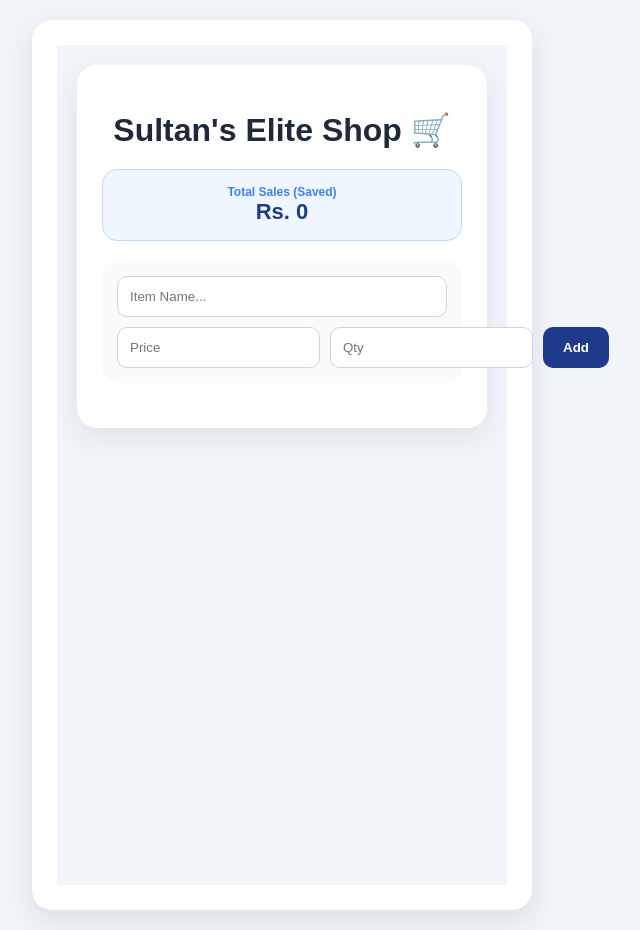
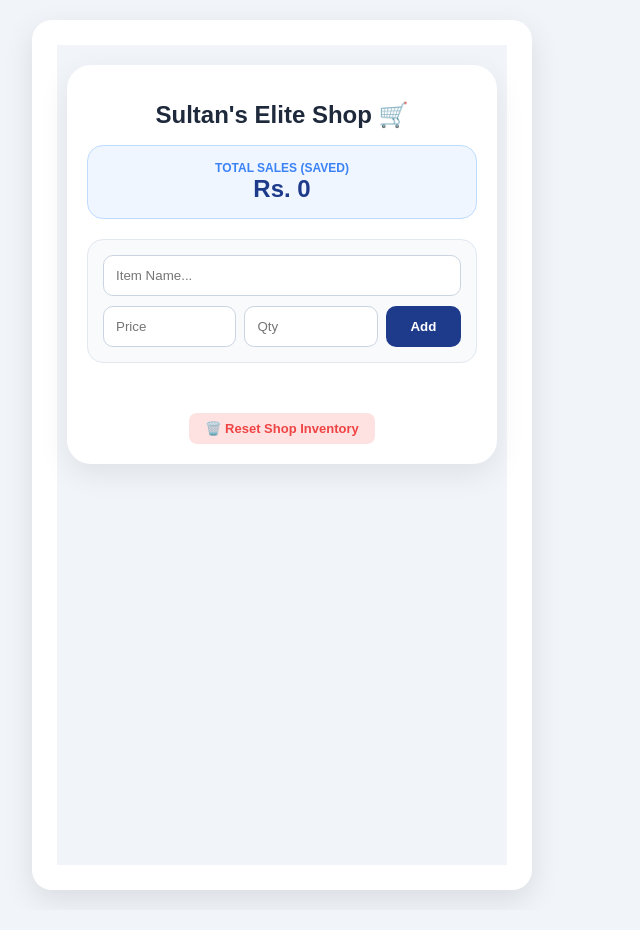
Before and after one commit to muhammadhasnain3031/sultan-elite-shop, a React (Vite) app: page / in a window 1280 px wide. Shown: the whole page, without its empty margins (358-998 px from the left). Built offline with nearby package versions, Linux system fonts and the light colour scheme.

Commit message:
Update App.jsx

```diff
--- a/src/App.jsx
+++ b/src/App.jsx
@@ -2,27 +2,24 @@ import React, { useState, useEffect } from 'react';
 import ListItem from './ListItem';
 
 export default function App() {
-  // 1. Shuru mein check karna ke kya pehle se koi data para hai?
   const [fruits, setFruits] = useState(() => {
-    const savedFruits = localStorage.getItem('sultan_inventory');
-    return savedFruits ? JSON.parse(savedFruits) : [];
+    const saved = localStorage.getItem('sultan_inventory');
+    return saved ? JSON.parse(saved) : [];
   });
 
   const [sales, setSales] = useState(() => {
-    const savedSales = localStorage.getItem('sultan_sales');
-    return savedSales ? Number(savedSales) : 0;
+    const saved = localStorage.getItem('sultan_sales');
+    return saved ? Number(saved) : 0;
   });
 
   const [inputValue, setInputValue] = useState("");
   const [inputPrice, setInputPrice] = useState("");
   const [quantity, setQuantity] = useState("");
 
-  // 2. Jab bhi 'fruits' change hon, unhein save kar lo
   useEffect(() => {
     localStorage.setItem('sultan_inventory', JSON.stringify(fruits));
   }, [fruits]);
 
-  // 3. Jab bhi 'sales' change hon, unhein save kar lo
   useEffect(() => {
     localStorage.setItem('sultan_sales', sales.toString());
   }, [sales]);
@@ -53,7 +50,7 @@ export default function App() {
 
         <div style={styles.inputSection}>
           <input style={styles.inputMain} placeholder="Item Name..." value={inputValue} onChange={e => setInputValue(e.target.value)} />
-          <div style={styles.inputSmallRow}>
+          <div style={{ display: 'flex', gap: '8px' }}>
             <input style={styles.inputSmall} type="number" placeholder="Price" value={inputPrice} onChange={e => setInputPrice(e.target.value)} />
             <input style={styles.inputSmall} type="number" placeholder="Qty" value={quantity} onChange={e => setQuantity(e.target.value)} />
             <button style={styles.addBtn} onClick={addFruit}>Add</button>
@@ -72,30 +69,31 @@ export default function App() {
           ))}
         </div>
 
-        {fruits.length > 0 && (
-          <button
-            onClick={() => { if(confirm("Clear all data?")) { localStorage.clear(); window.location.reload(); } }}
-            style={{marginTop: '20px', color: '#94a3b8', background: 'none', border: 'none', cursor: 'pointer', fontSize: '12px'}}
-          >
-            Reset Shop Data
-          </button>
-        )}
+        {/* Reset Option - Fixed Position */}
+        <div style={{textAlign: 'center', marginTop: '30px'}}>
+            <button
+              onClick={() => { if(confirm("Kya aap saara data khatam karna chahte hain?")) { localStorage.clear(); window.location.reload(); } }}
+              style={styles.resetBtn}
+            >
+              🗑️ Reset Shop Inventory
+            </button>
+        </div>
       </div>
     </div>
   );
 }
 
 const styles = {
-  container: { backgroundColor: '#f1f5f9', minHeight: '100vh', padding: '20px', fontFamily: 'sans-serif' },
-  card: { maxWidth: '450px', margin: '0 auto', backgroundColor: '#fff', padding: '25px', borderRadius: '20px', boxShadow: '0 10px 30px rgba(0,0,0,0.08)' },
-  title: { textAlign: 'center', color: '#1e293b', marginBottom: '20px' },
-  statBox: { backgroundColor: '#eff6ff', padding: '15px', borderRadius: '15px', textAlign: 'center', marginBottom: '20px', border: '1px solid #bfdbfe' },
-  statLabel: { display: 'block', fontSize: '12px', color: '#3b82f6', fontWeight: 'bold' },
-  statValue: { fontSize: '22px', fontWeight: '800', color: '#1e3a8a' },
-  inputSection: { background: '#f8fafc', padding: '15px', borderRadius: '15px', marginBottom: '20px' },
-  inputMain: { width: '100%', padding: '12px', borderRadius: '10px', border: '1px solid #cbd5e1', marginBottom: '10px', boxSizing: 'border-box' },
-  inputSmallRow: { display: 'flex', gap: '10px' },
-  inputSmall: { flex: 1, padding: '12px', borderRadius: '10px', border: '1px solid #cbd5e1' },
-  addBtn: { backgroundColor: '#1e3a8a', color: '#fff', border: 'none', padding: '0 20px', borderRadius: '10px', fontWeight: 'bold', cursor: 'pointer' },
-  listContainer: { display: 'flex', flexDirection: 'column', gap: '10px' }
+  container: { backgroundColor: '#f1f5f9', minHeight: '100vh', padding: '10px', display: 'flex', justifyContent: 'center' },
+  card: { width: '100%', maxWidth: '480px', backgroundColor: '#fff', padding: '20px', borderRadius: '24px', boxShadow: '0 10px 30px rgba(0,0,0,0.08)', alignSelf: 'start', marginTop: '10px' },
+  title: { textAlign: 'center', color: '#1e293b', fontSize: '24px', fontWeight: '800' },
+  statBox: { backgroundColor: '#eff6ff', padding: '15px', borderRadius: '16px', textAlign: 'center', marginBottom: '20px', border: '1px solid #bfdbfe' },
+  statLabel: { display: 'block', fontSize: '12px', color: '#3b82f6', fontWeight: 'bold', textTransform: 'uppercase' },
+  statValue: { fontSize: '24px', fontWeight: '800', color: '#1e3a8a' },
+  inputSection: { background: '#f8fafc', padding: '15px', borderRadius: '16px', marginBottom: '20px', border: '1px solid #e2e8f0' },
+  inputMain: { width: '100%', padding: '12px', borderRadius: '10px', border: '1px solid #cbd5e1', marginBottom: '10px', boxSizing: 'border-box', outline: 'none' },
+  inputSmall: { width: '30%', padding: '12px', borderRadius: '10px', border: '1px solid #cbd5e1', outline: 'none' },
+  addBtn: { flex: 1, backgroundColor: '#1e3a8a', color: '#fff', border: 'none', borderRadius: '10px', fontWeight: 'bold', cursor: 'pointer' },
+  listContainer: { display: 'flex', flexDirection: 'column', gap: '12px' },
+  resetBtn: { color: '#ef4444', background: '#fee2e2', border: 'none', padding: '8px 16px', borderRadius: '8px', cursor: 'pointer', fontSize: '13px', fontWeight: '600' }
 };
```
